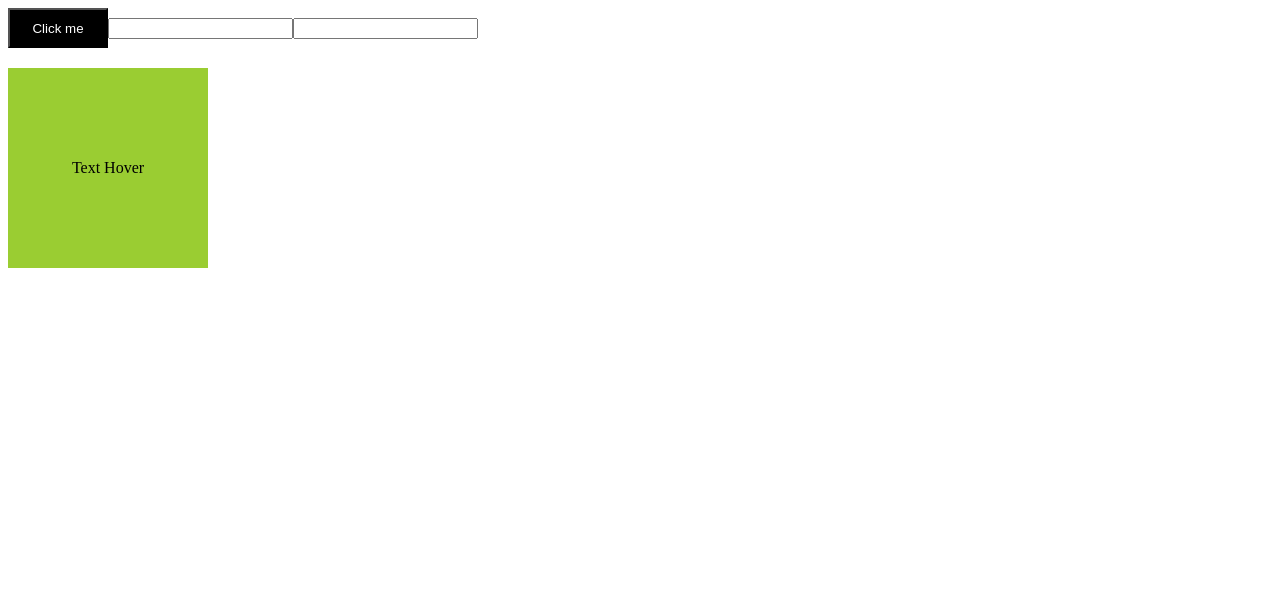
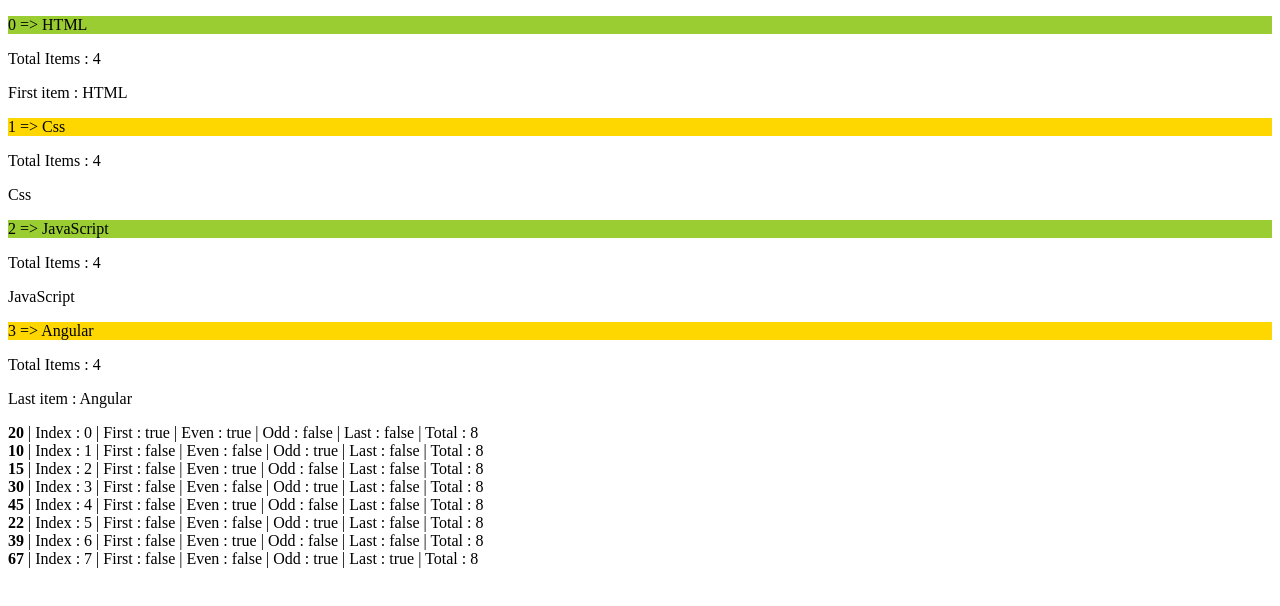
Before and after one commit to VimarshaaVJain/Angular-newV21, an Angular app: page / in a window 1280 px wide. Shown: the top 606 px of the page. Built offline with nearby package versions, Linux system fonts and the light colour scheme.

Commit message:
loops in detail

```diff
--- a/src/app/app.html
+++ b/src/app/app.html
@@ -1,16 +1,40 @@
-<!-- <h1>{{name}}</h1> -->
-<!-- <p>{{name}}</p>
-<app-events></app-events> -->
-<!-- <app-login></app-login> -->
-<!-- <app=signin></app-signin> -->
-<!-- <h1>{{count}}</h1>
-<button (click)="handleClick()">Submit</button> -->
+@for (i of items; track $index; let c = $count ){
+<p [style.background]="$odd ? 'gold' : 'yellowgreen'">{{$index}} => {{i}}</p>
+<p>Total Items : {{$count}}</p>
+<!-- <p>Total Items : {{c}}</p> -->
+@if ($first){
+<p>First item : {{i}}</p>
+} @else if ($last){
+<p>Last item : {{i}}</p>
+} @else{
+<p>{{i}}</p>
+}
+}
 
-<button (click)="onClick()">Click me</button>
+@for(n of nums; track $index){
+<div>
+    <strong>
+        {{n}}
+    </strong>
+    <span> | Index : {{$index}}</span>
+    <span> | First : {{$first}}</span>
+    <span> | Even : {{$even}}</span>
+    <span> | Odd : {{$odd}}</span>
+    <span> | Last : {{$last}}</span>
+    <span> | Total : {{$count}}</span>
+</div>
+}
 
-<input (input)="onInput($event)">
+<!-- @for (u of users; track $index ){
+<h4>{{u.name}}</h4>
+<p>{{u.age}}</p>
+}
 
-<input (keyup)="onKeyUp($event)" (focus)="onFocus()" (blur)="onBlur()">
+@for (f of fruits; track $index; let i = $index ){
+<p>{{f}}</p>
+<button (click)="remove(i)">Delete</button>
+}
 
-
-<div (mouseover)="onMouse()" (mouseleave)="offMouse()" class="hover">Text Hover</div>
+@for (n of nums; track $index; let i = $index ){
+<p>{{n% 2 == 0 ? 'Even :' +n : 'Odd :' + n}}</p>
+} -->
--- a/src/app/app.ts
+++ b/src/app/app.ts
@@ -11,46 +11,17 @@ import { Events } from './events/events';
   styleUrl: './app.scss'
 })
 export class App {
-  value: string | number = "10"; //  if a variable has multiple datatype then, it is called union type
+  items = ['HTML', 'Css', 'JavaScript', 'Angular'];
+  users = [{ name: 'Ro', age: 31 },
+  { name: 'Vo', age: 30 },
+  { name: 'Mo', age: 23 }
+  ];
 
-  // name = 'RV Tutorials';
-  // name = 'Rohit';
-  // count = 0;
-  // handleClick() {
-  //   console.log("Submitted!!")
-  //   this.increament();
-  // }
+  fruits = ['Apple', 'Banana', 'Cherry', 'Date'];
 
-  // increament() {
-  //   this.count++;
-  // }
+  nums = [20, 10, 15, 30, 45, 22, 39, 67];
 
-  onClick() {
-    alert('Clicked');
+  remove(i: number) {
+    this.fruits.splice(i, 1);
   }
-
-  onInput(event: any) {
-    console.log("Inside Input field", event.target.value);
-  }
-
-  onKeyUp(event: any) {
-    console.log("keyUp", event.target.value);
-  }
-
-  onBlur() {
-    console.log("blur Event");
-  }
-
-  onFocus() {
-    console.log("focus Event");
-  }
-
-  onMouse() {
-    console.log("Mouse enter");
-  }
-
-  offMouse() {
-    console.log("Mouse exit");
-  }
-
 }
```
